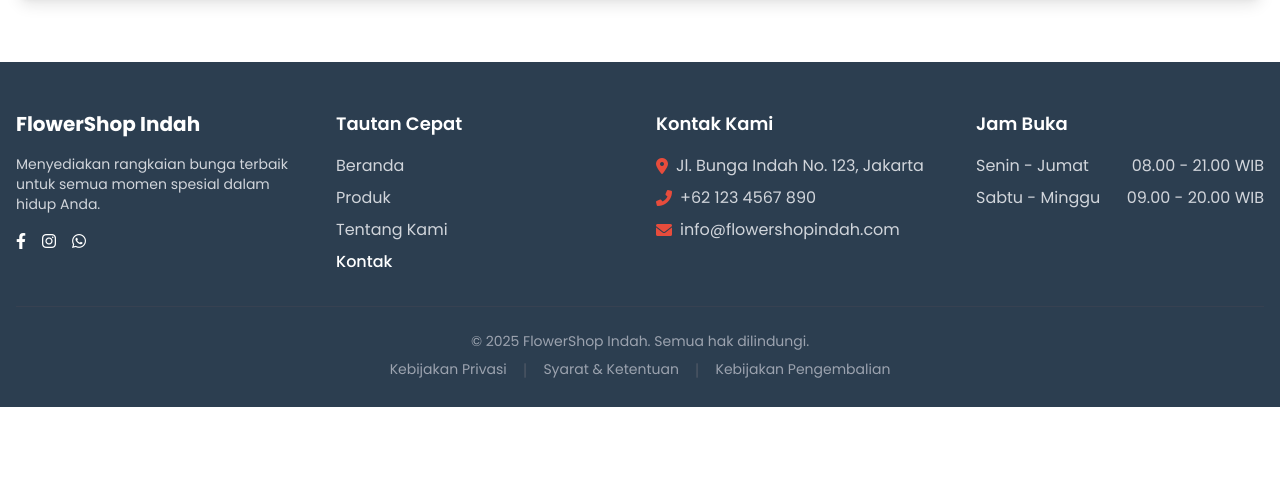
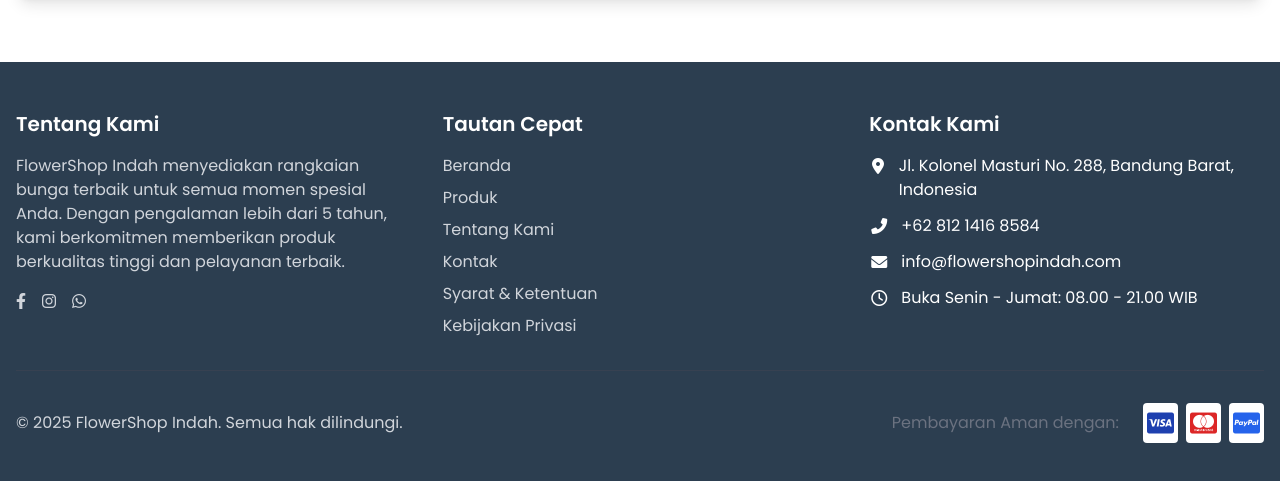
Before and after one commit to Gabriel171203/flowershop_project, a website: page contact.html in a window 1280 px wide. Shown: the part 1549-2030 px from the top of the page. Before the commit the page ends 1956 px from the top, so only its background shows below. Drawn offline with nearby package versions, Linux system fonts and the light colour scheme; no server answers.

Commit message:
footer update

```diff
--- a/contact.html
+++ b/contact.html
@@ -398,76 +398,75 @@
     </main>
 
     <!-- Footer -->
-    <footer class="bg-secondary text-white pt-12 pb-6">
+    <footer class="bg-secondary text-white py-12">
         <div class="container mx-auto px-4">
-            <div class="grid grid-cols-1 md:grid-cols-4 gap-8 mb-8">
-                <div>
-                    <h3 class="text-xl font-bold mb-4">FlowerShop Indah</h3>
-                    <p class="text-gray-300 text-sm">Menyediakan rangkaian bunga terbaik untuk semua momen spesial dalam hidup Anda.</p>
-                    <div class="flex space-x-4 mt-4">
-                        <a href="#" class="text-white hover:text-accent transition-colors" aria-label="Facebook">
+            <div class="grid grid-cols-1 md:grid-cols-3 gap-8 mb-8">
+                <div class="footer-section">
+                    <h3 class="text-xl font-semibold mb-4">Tentang Kami</h3>
+                    <p class="text-gray-300 mb-4">FlowerShop Indah menyediakan rangkaian bunga terbaik untuk semua momen spesial Anda. Dengan pengalaman lebih dari 5 tahun, kami berkomitmen memberikan produk berkualitas tinggi dan pelayanan terbaik.</p>
+                    <div class="flex space-x-4">
+                        <a href="#" class="text-gray-300 hover:text-white transition-colors">
                             <i class="fab fa-facebook-f"></i>
                         </a>
-                        <a href="#" class="text-white hover:text-accent transition-colors" aria-label="Instagram">
+                        <a href="#" class="text-gray-300 hover:text-white transition-colors">
                             <i class="fab fa-instagram"></i>
                         </a>
-                        <a href="#" class="text-white hover:text-accent transition-colors" aria-label="WhatsApp">
+                        <a href="#" class="text-gray-300 hover:text-white transition-colors">
                             <i class="fab fa-whatsapp"></i>
                         </a>
                     </div>
                 </div>
 
-                <div>
-                    <h4 class="text-lg font-semibold mb-4">Tautan Cepat</h4>
+                <div class="footer-section">
+                    <h3 class="text-xl font-semibold mb-4">Tautan Cepat</h3>
                     <ul class="space-y-2">
-                        <li><a href="/" class="text-gray-300 hover:text-white transition-colors">Beranda</a></li>
-                        <li><a href="/products.html" class="text-gray-300 hover:text-white transition-colors">Produk</a></li>
-                        <li><a href="/about.html" class="text-gray-300 hover:text-white transition-colors">Tentang Kami</a></li>
-                        <li><a href="/contact.html" class="text-white font-medium">Kontak</a></li>
+                        <li><a href="index.html" class="text-gray-300 hover:text-white transition-colors">Beranda</a></li>
+                        <li><a href="products.html" class="text-gray-300 hover:text-white transition-colors">Produk</a></li>
+                        <li><a href="about.html" class="text-gray-300 hover:text-white transition-colors">Tentang Kami</a></li>
+                        <li><a href="contact.html" class="text-gray-300 hover:text-white transition-colors">Kontak</a></li>
+                        <li><a href="#" class="text-gray-300 hover:text-white transition-colors">Syarat & Ketentuan</a></li>
+                        <li><a href="#" class="text-gray-300 hover:text-white transition-colors">Kebijakan Privasi</a></li>
                     </ul>
                 </div>
 
-                <div>
-                    <h4 class="text-lg font-semibold mb-4">Kontak Kami</h4>
-                    <ul class="space-y-2 text-gray-300">
-                        <li class="flex items-start">
-                            <i class="fas fa-map-marker-alt mt-1 mr-2 text-accent"></i>
-                            <span>Jl. Bunga Indah No. 123, Jakarta</span>
-                        </li>
-                        <li class="flex items-center">
-                            <i class="fas fa-phone-alt mr-2 text-accent"></i>
-                            <span>+62 123 4567 890</span>
-                        </li>
-                        <li class="flex items-center">
-                            <i class="fas fa-envelope mr-2 text-accent"></i>
+                <div class="footer-section">
+                    <h3 class="text-xl font-semibold mb-4">Kontak Kami</h3>
+                    <div class="space-y-3">
+                        <p class="flex items-start">
+                            <i class="fas fa-map-marker-alt mt-1 mr-3 w-5 text-center"></i>
+                            <span>Jl. Kolonel Masturi No. 288, Bandung Barat, Indonesia</span>
+                        </p>
+                        <p class="flex items-center">
+                            <i class="fas fa-phone-alt mr-3 w-5 text-center"></i>
+                            <span>+62 812 1416 8584</span>
+                        </p>
+                        <p class="flex items-center">
+                            <i class="fas fa-envelope mr-3 w-5 text-center"></i>
                             <span>info@flowershopindah.com</span>
-                        </li>
-                    </ul>
-                </div>
-
-                <div>
-                    <h4 class="text-lg font-semibold mb-4">Jam Buka</h4>
-                    <ul class="space-y-2 text-gray-300">
-                        <li class="flex justify-between">
-                            <span>Senin - Jumat</span>
-                            <span>08.00 - 21.00 WIB</span>
-                        </li>
-                        <li class="flex justify-between">
-                            <span>Sabtu - Minggu</span>
-                            <span>09.00 - 20.00 WIB</span>
-                        </li>
-                    </ul>
+                        </p>
+                        <p class="flex items-center">
+                            <i class="far fa-clock mr-3 w-5 text-center"></i>
+                            <span>Buka Senin - Jumat: 08.00 - 21.00 WIB</span>
+                        </p>
+                    </div>
                 </div>
             </div>
 
-            <div class="border-t border-gray-700 pt-6">
-                <p class="text-center text-gray-400 text-sm">&copy; 2025 FlowerShop Indah. Semua hak dilindungi.</p>
-                <div class="flex justify-center space-x-4 mt-2">
-                    <a href="#" class="text-gray-400 hover:text-white text-sm">Kebijakan Privasi</a>
-                    <span class="text-gray-600">|</span>
-                    <a href="#" class="text-gray-400 hover:text-white text-sm">Syarat & Ketentuan</a>
-                    <span class="text-gray-600">|</span>
-                    <a href="#" class="text-gray-400 hover:text-white text-sm">Kebijakan Pengembalian</a>
+            <div class="border-t border-gray-700 pt-8 flex flex-col md:flex-row justify-between items-center">
+                <p class="text-gray-300 mb-4 md:mb-0">&copy; 2025 FlowerShop Indah. Semua hak dilindungi.</p>
+                <div class="flex items-center space-x-6">
+                    <span class="text-gray-500">Pembayaran Aman dengan:</span>
+                    <div class="flex space-x-2">
+                        <span class="bg-white rounded p-1">
+                            <i class="fab fa-cc-visa text-2xl text-blue-800"></i>
+                        </span>
+                        <span class="bg-white rounded p-1">
+                            <i class="fab fa-cc-mastercard text-2xl text-red-600"></i>
+                        </span>
+                        <span class="bg-white rounded p-1">
+                            <i class="fab fa-cc-paypal text-2xl text-blue-600"></i>
+                        </span>
+                    </div>
                 </div>
             </div>
         </div>
```
Also changed, not shown: about.html (+61 -39 lines), index.html (+58 -15 lines), products.html (+3 -3 lines).
